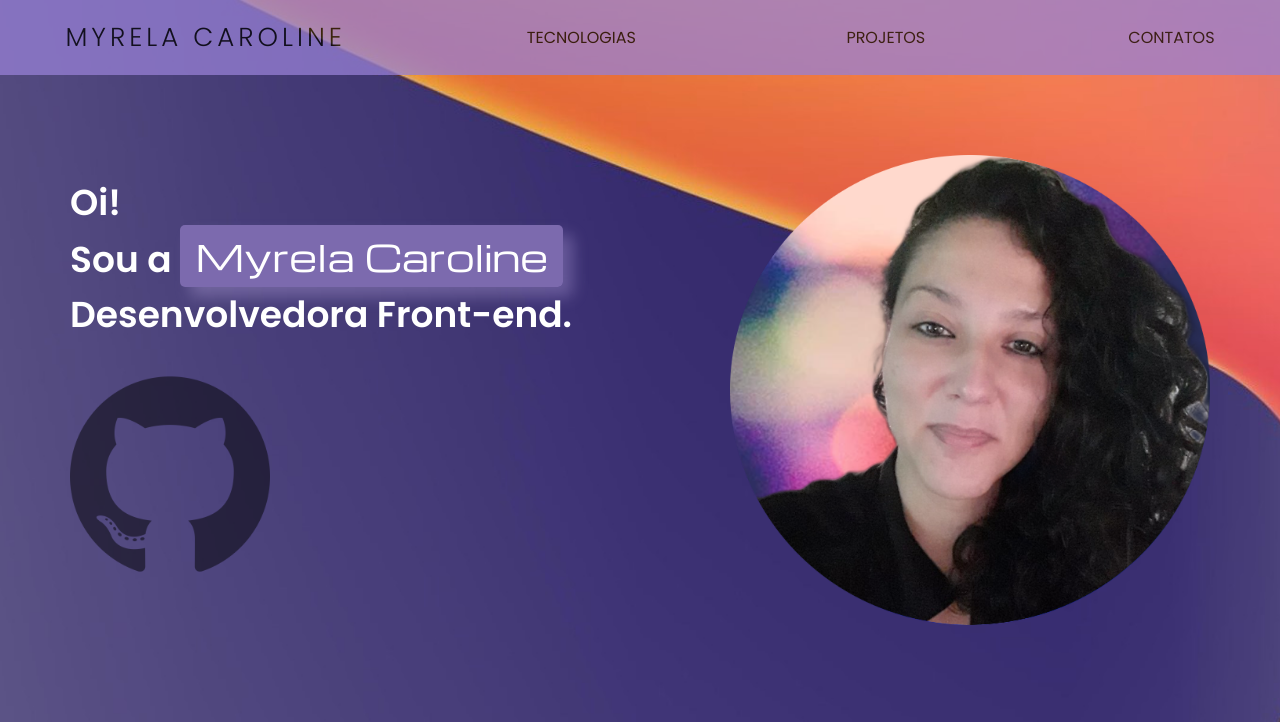
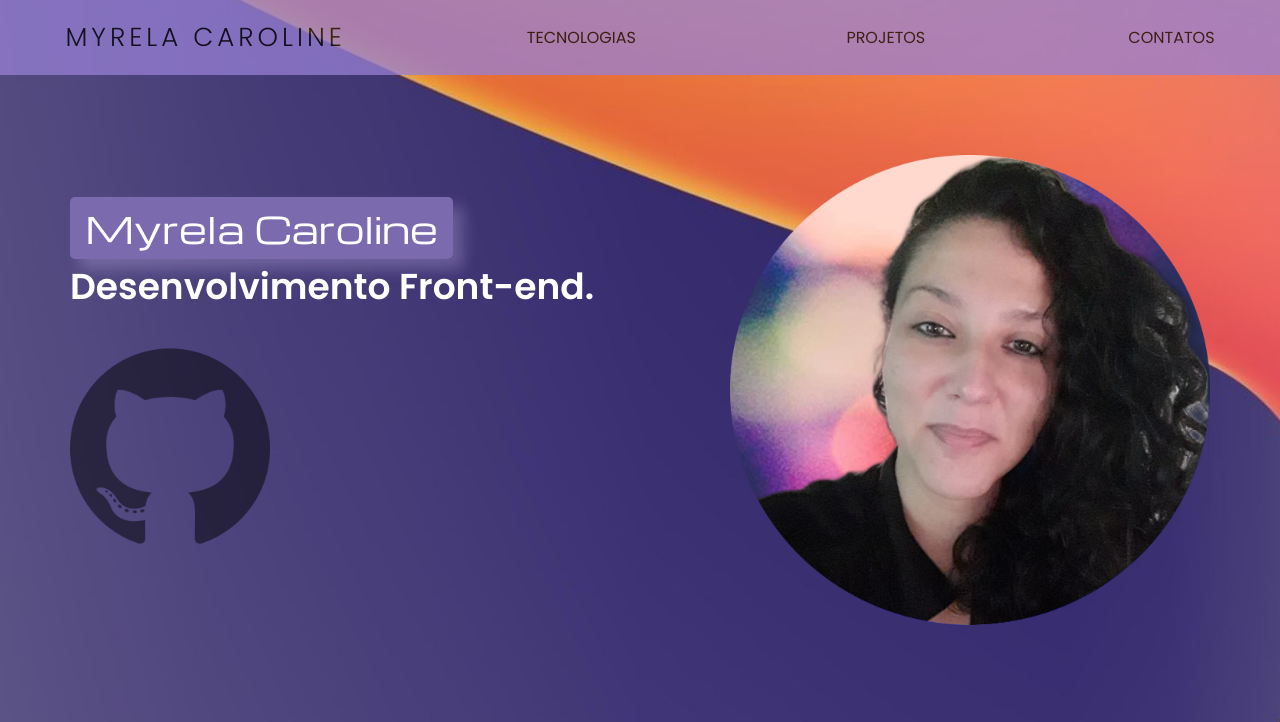
Before and after one commit to mykallella/portfolio, a plain HTML site: page index.html in a window 1280 px wide. Shown: the top 722 px of the page. Drawn offline with nearby package versions, Linux system fonts and the light colour scheme; files that its build step writes are made by us from their sources.

Commit message:
Update index.html

```diff
--- a/index.html
+++ b/index.html
@@ -25,9 +25,8 @@
     <header id="topo">
         <section id="apresentacao">
             <h1>
-                Oi! <br />
-                Sou a <span id="my-name">Myrela Caroline</span> <br />
-                Desenvolvedora Front-end.
+                <span id="my-name">Myrela Caroline</span> <br />
+                Desenvolvimento Front-end.
             </h1>
             <a href="https://github.com/mykallella" target="_blank"><img class="header-github" src="img/github.png" alt="Github"></a>
         </section>
```
